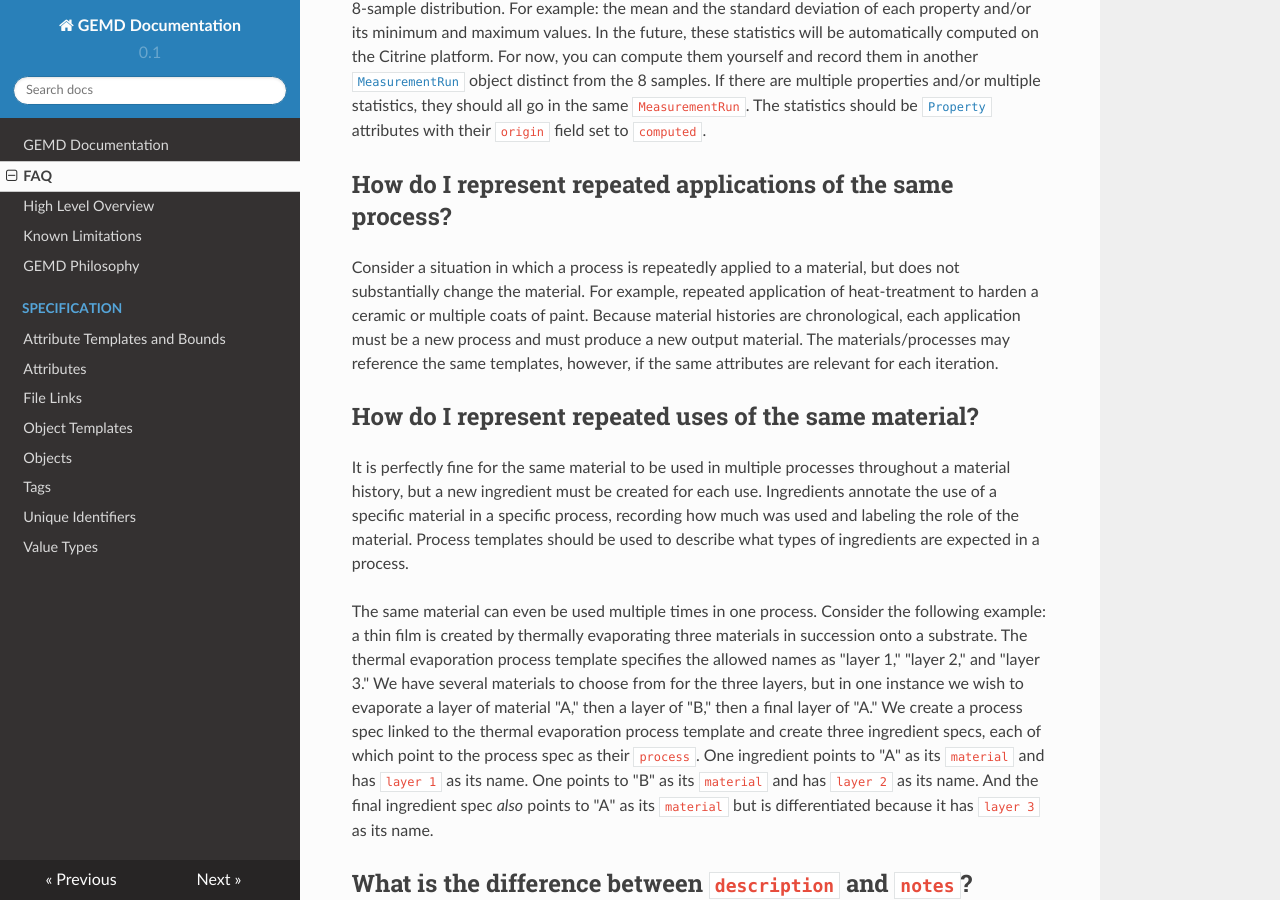
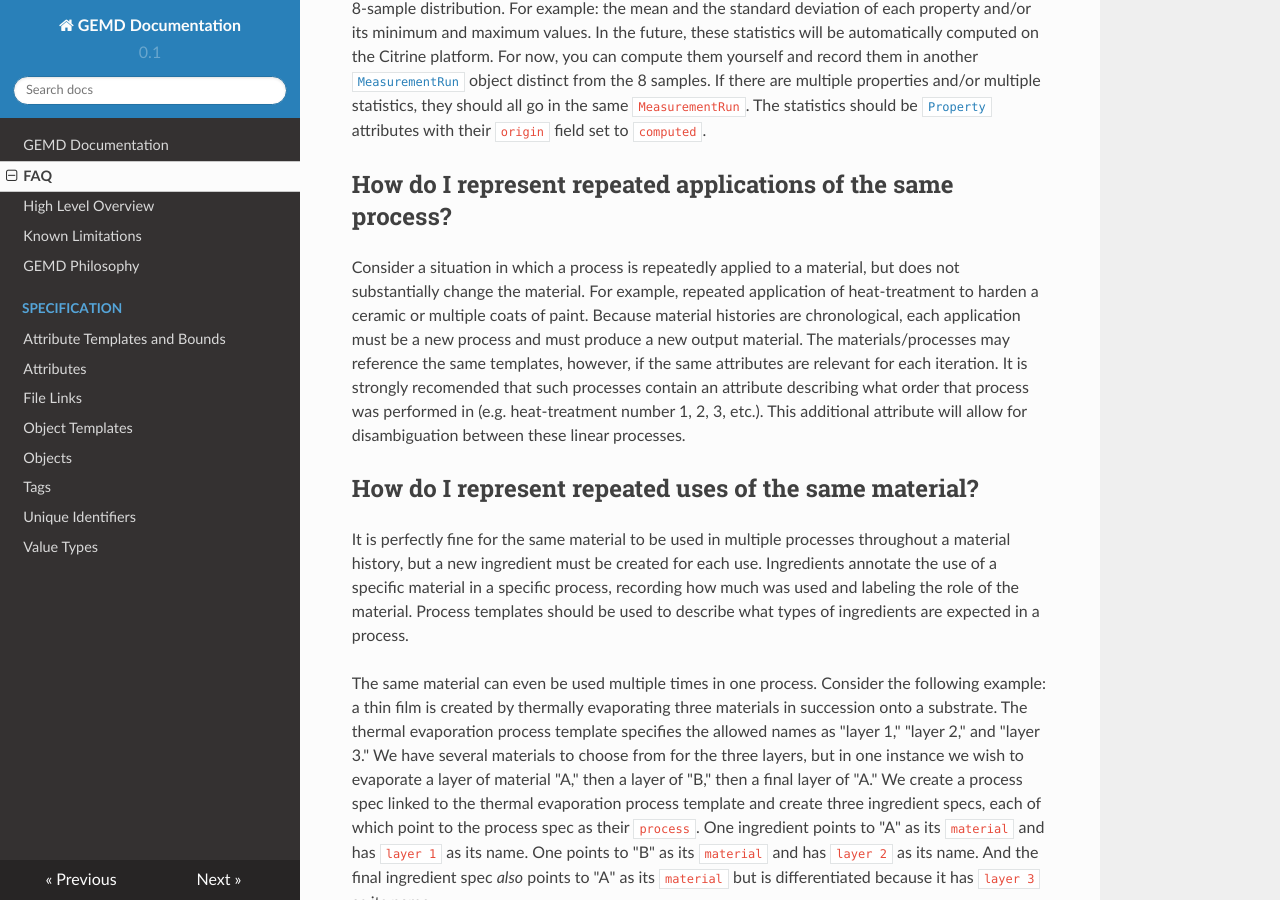
Before and after one commit to CitrineInformatics/gemd-docs, an MkDocs documentation site: the page built from docs/faq.md, in a window 1280 px wide and 900 px high, scrolled down 775 px. Built offline with MkDocs 1.6.1, drawn with Linux system fonts in a browser that asks for light colours; nearby versions of some CDN libraries.

Commit message:
adding information about serial processes

```diff
--- a/docs/faq.md
+++ b/docs/faq.md
@@ -49,6 +49,8 @@ Consider a situation in which a process is repeatedly applied to a material, but
 For example, repeated application of heat-treatment to harden a ceramic or multiple coats of paint.
 Because material histories are chronological, each application must be a new process and must produce a new output material.
 The materials/processes may reference the same templates, however, if the same attributes are relevant for each iteration.
+It is strongly recomended that such processes contain an attribute describing what order that process was performed in (e.g. heat-treatment number 1, 2, 3, etc.).
+This additional attribute will allow for disambiguation between these linear processes.
 
 ## How do I represent repeated uses of the same material?
 
```
